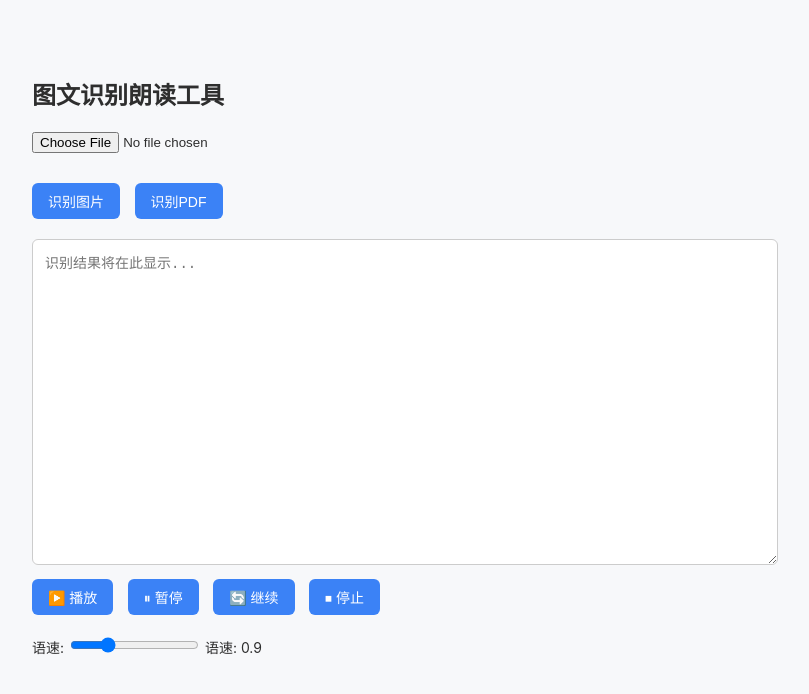
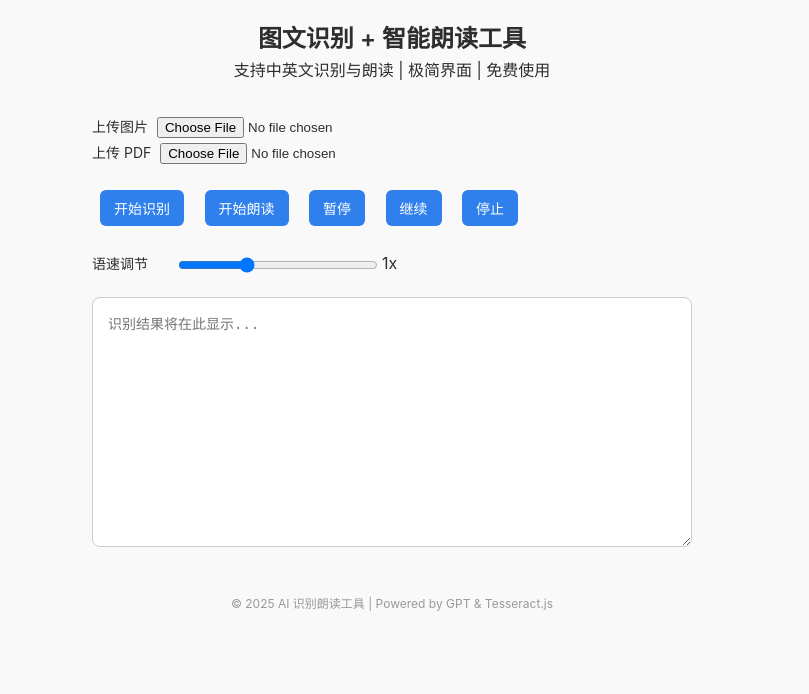
Before and after one commit to Anduyin888/anduyin, a plain HTML site: page index.html in a window 1280 px wide. Shown: the whole page, without its empty margins (248-1057 px from the left). Drawn offline with nearby package versions, Linux system fonts and the light colour scheme.

Commit message:
Add files via upload

```diff
--- a/index.html
+++ b/index.html
@@ -1,33 +1,53 @@
+
 <!DOCTYPE html>
-<html lang="zh">
+<html lang="zh-CN">
 <head>
   <meta charset="UTF-8" />
-  <title>图文识别朗读工具</title>
+  <meta name="viewport" content="width=device-width, initial-scale=1.0"/>
+  <title>图文识别 + 智能朗读工具</title>
   <link rel="stylesheet" href="style.css" />
-  <script src="https://unpkg.com/tesseract.js@2.1.4/dist/tesseract.min.js"></script>
-  <script src="https://unpkg.com/pdfjs-dist@2.14.305/build/pdf.min.js"></script>
 </head>
 <body>
-  <div class="container">
-    <h1>图文识别朗读工具</h1>
-    <input type="file" id="fileInput" accept=".jpg,.jpeg,.png,.pdf" />
-    <div class="buttons">
-      <button id="imageBtn">识别图片</button>
-      <button id="pdfBtn">识别PDF</button>
-    </div>
-    <textarea id="textOutput" placeholder="识别结果将在此显示..."></textarea>
-    <div class="buttons">
-      <button id="readTextBtn">▶️ 播放</button>
-      <button id="pauseBtn">⏸ 暂停</button>
-      <button id="resumeBtn">🔄 继续</button>
-      <button id="stopBtn">⏹ 停止</button>
-    </div>
-    <div class="rate-control">
-      <label for="rateSlider">语速:</label>
-      <input type="range" id="rateSlider" min="0.5" max="2.0" step="0.1" value="0.9" />
-      <span id="rateDisplay">语速: 0.9</span>
-    </div>
-  </div>
+  <header>
+    <h1>图文识别 + 智能朗读工具</h1>
+    <p>支持中英文识别与朗读 | 极简界面 | 免费使用</p>
+  </header>
+
+  <main>
+    <section class="upload-section">
+      <label>
+        上传图片
+        <input type="file" id="imageInput" accept="image/*" />
+      </label>
+      <label>
+        上传 PDF
+        <input type="file" id="pdfInput" accept="application/pdf" />
+      </label>
+    </section>
+
+    <section class="button-section">
+      <button onclick="recognizeText()">开始识别</button>
+      <button onclick="startReading()">开始朗读</button>
+      <button onclick="pauseReading()">暂停</button>
+      <button onclick="resumeReading()">继续</button>
+      <button onclick="stopReading()">停止</button>
+    </section>
+
+    <section class="slider-section">
+      <label>语速调节</label>
+      <input type="range" id="rateSlider" min="0.5" max="2" value="1" step="0.1" />
+      <span id="rateValue">1x</span>
+    </section>
+
+    <section class="result-section">
+      <textarea id="output" placeholder="识别结果将在此显示..." readonly></textarea>
+    </section>
+  </main>
+
+  <footer>
+    <p>© 2025 AI 识别朗读工具 | Powered by GPT & Tesseract.js</p>
+  </footer>
+
   <script src="script.js"></script>
 </body>
 </html>
--- a/script.js
+++ b/script.js
@@ -1,72 +1 @@
-
-let textOutput = document.getElementById('textOutput');
-let currentUtterance = null;
-let synth = window.speechSynthesis;
-let speechRate = 0.9;
-
-function detectLang(text) {
-    return /[\u4e00-\u9fa5]/.test(text) ? 'zh-CN' : 'en-US';
-}
-
-document.getElementById('readTextBtn').addEventListener('click', () => {
-    const text = textOutput.value.trim();
-    if (!text) return;
-    const utterance = new SpeechSynthesisUtterance(text);
-    utterance.lang = detectLang(text);
-    utterance.rate = speechRate;
-    currentUtterance = utterance;
-    synth.cancel();
-    synth.speak(utterance);
-});
-
-document.getElementById('pauseBtn').addEventListener('click', () => {
-    if (synth.speaking && !synth.paused) synth.pause();
-});
-document.getElementById('resumeBtn').addEventListener('click', () => {
-    if (synth.paused) synth.resume();
-});
-document.getElementById('stopBtn').addEventListener('click', () => synth.cancel());
-document.getElementById('rateSlider').addEventListener('input', (e) => {
-    speechRate = parseFloat(e.target.value);
-    document.getElementById('rateDisplay').innerText = '语速: ' + speechRate.toFixed(1);
-});
-
-document.getElementById('imageBtn').addEventListener('click', () => {
-    const file = document.getElementById('fileInput').files[0];
-    if (!file) return;
-    const reader = new FileReader();
-    reader.onload = function () {
-        Tesseract.recognize(reader.result, 'chi_sim+eng', {
-            logger: m => console.log(m)
-        }).then(({ data: { text } }) => {
-            textOutput.value = text;
-        });
-    };
-    reader.readAsDataURL(file);
-});
-
-document.getElementById('pdfBtn').addEventListener('click', () => {
-    const file = document.getElementById('fileInput').files[0];
-    if (!file || !file.type.includes('pdf')) return;
-    const reader = new FileReader();
-    reader.onload = function () {
-        const typedarray = new Uint8Array(this.result);
-        pdfjsLib.getDocument(typedarray).promise.then(pdf => {
-            pdf.getPage(1).then(page => {
-                const viewport = page.getViewport({ scale: 2.0 });
-                const canvas = document.createElement('canvas');
-                const context = canvas.getContext('2d');
-                canvas.width = viewport.width;
-                canvas.height = viewport.height;
-                page.render({ canvasContext: context, viewport: viewport }).promise.then(() => {
-                    Tesseract.recognize(canvas, 'chi_sim+eng', {
-                        logger: m => console.log(m)
-                    }).then(({ data: { text } }) => {
-                        textOutput.value = text;
-                    });
-                });
-            });
-        });
-    };
-    reader.readAsArrayBuffer(file);
-});
+// 请将你已有的 script.js 文件替换此占位内容
--- a/style.css
+++ b/style.css
@@ -1,51 +1,68 @@
+
+* {
+  margin: 0;
+  padding: 0;
+  box-sizing: border-box;
+}
 body {
-  margin: 0;
-  font-family: -apple-system, BlinkMacSystemFont, 'Segoe UI', Roboto, 'Helvetica Neue', sans-serif;
-  background: #f7f8fa;
+  font-family: "Noto Sans SC", "Inter", sans-serif;
+  background-color: #f9f9f9;
   color: #2e2e2e;
+  line-height: 1.6;
+  padding: 20px;
 }
-.container {
-  max-width: 720px;
-  margin: 40px auto;
-  padding: 20px;
+header {
+  text-align: center;
+  margin-bottom: 30px;
 }
 h1 {
   font-size: 24px;
   font-weight: 600;
-  margin-bottom: 20px;
+}
+.upload-section, .button-section, .slider-section, .result-section {
+  margin: 20px auto;
+  max-width: 600px;
+}
+label {
+  display: inline-block;
+  margin-right: 15px;
+  font-size: 14px;
 }
 input[type="file"] {
-  margin-bottom: 20px;
+  margin-left: 5px;
+}
+button {
+  margin: 5px 8px;
+  padding: 8px 14px;
+  border: none;
+  background-color: #2f80ed;
+  color: white;
+  border-radius: 6px;
+  cursor: pointer;
+  font-size: 14px;
+  transition: background-color 0.2s;
+}
+button:hover {
+  background-color: #1366d6;
 }
 textarea {
   width: 100%;
-  height: 300px;
-  padding: 12px;
+  height: 250px;
+  padding: 15px;
+  border: 1px solid #ccc;
+  border-radius: 8px;
   font-size: 14px;
-  font-family: monospace;
-  border: 1px solid #ccc;
-  border-radius: 6px;
+  resize: vertical;
   background: #fff;
-  margin-top: 20px;
-  resize: vertical;
 }
-.buttons {
-  margin-top: 10px;
+input[type="range"] {
+  width: 200px;
+  vertical-align: middle;
+  margin-left: 10px;
 }
-button {
-  margin-right: 10px;
-  padding: 8px 16px;
-  font-size: 14px;
-  background-color: #3b82f6;
-  color: white;
-  border: none;
-  border-radius: 6px;
-  cursor: pointer;
+footer {
+  text-align: center;
+  font-size: 12px;
+  color: #999;
+  margin-top: 40px;
 }
-button:hover {
-  background-color: #2563eb;
-}
-.rate-control {
-  margin-top: 20px;
-  font-size: 14px;
-}
```
